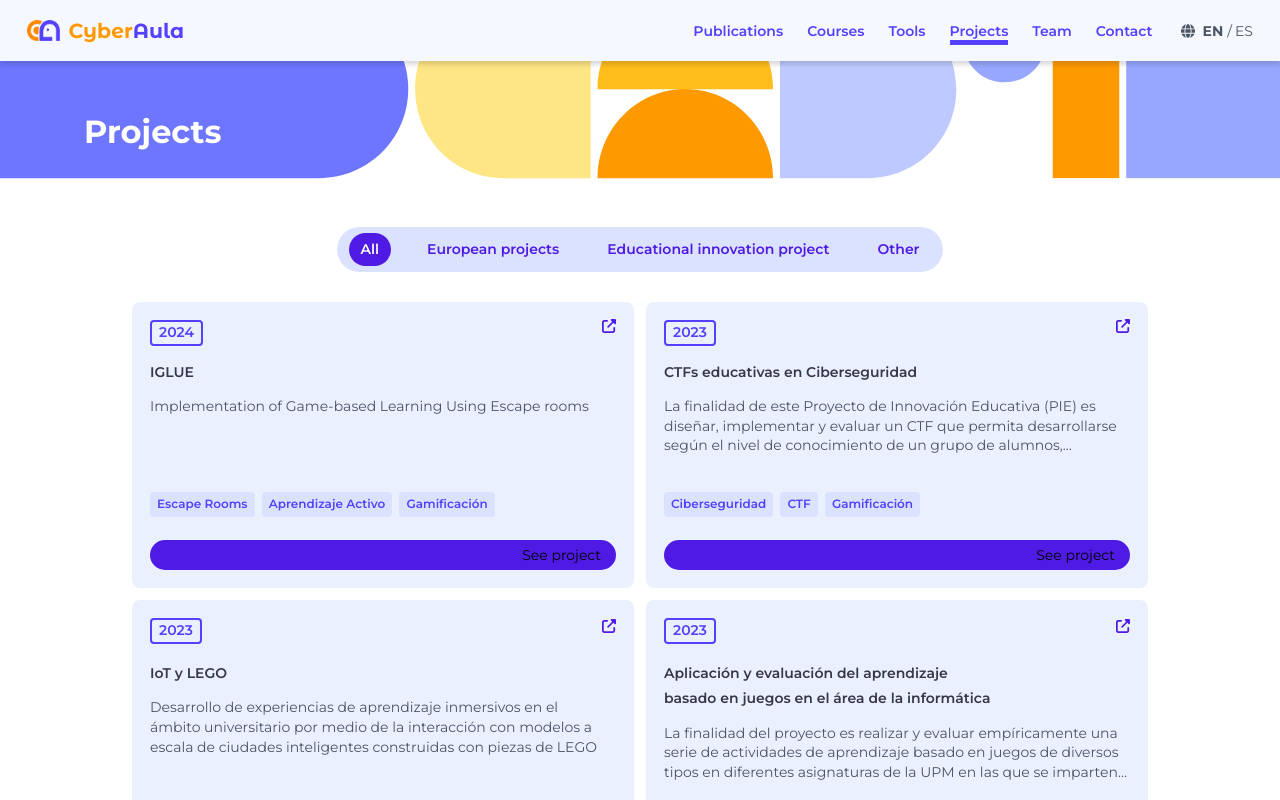
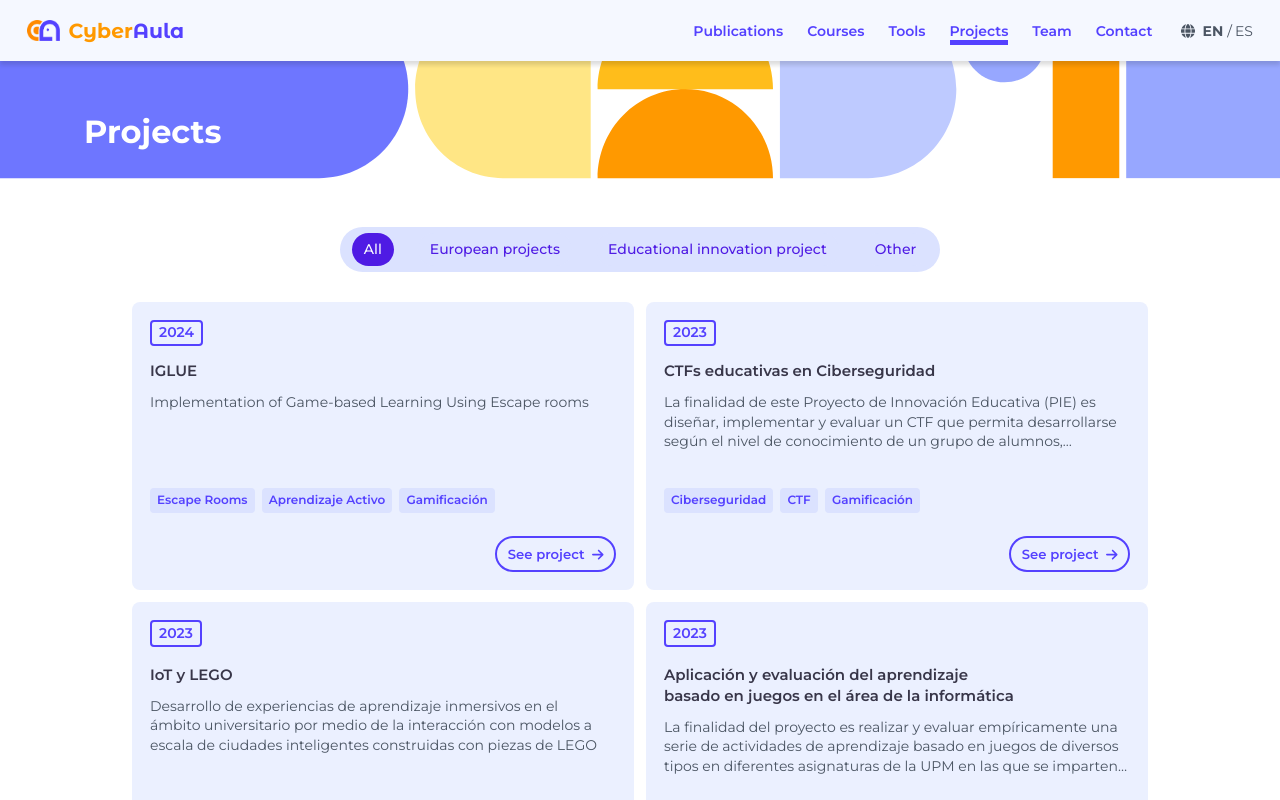
Before and after one commit to CyberAula/cyberaula.github.io, a Next.js app: page /projects in a window 1280 px wide. Shown: the top 800 px of the page. Built offline with nearby package versions, Linux system fonts and the light colour scheme.

Commit message:
Cards_Proyects

```diff
--- a/app/sass/partials/_projects.sass
+++ b/app/sass/partials/_projects.sass
@@ -33,7 +33,7 @@ $windowWidth: 100%
 
     .selected
         @apply bg-ca_blue-700
-        font-weight: 600
+        font-weight: 500
         @apply text-white
 
         &:hover
@@ -64,18 +64,23 @@ $windowWidth: 100%
                 display: flex
                 justify-content: flex-end
                 margin-top: auto
-                cursor: pointer
+
 
                 .view_project_button
-                @apply text-white bg-ca_blue-700
-                padding: 0.5rem 1.25rem
-                border-radius: 9999px
-                font-weight: 600
-                font-size: 0.95rem
-                transition: background-color 200ms ease-in-out
+                    @apply text-ca_blue-600 w-fit border-ca_blue-600 border-2 border-solid
+                    padding: 0.7rem 0.9rem
+                    border-radius: 9999px
+                    font-weight: 600
+                    font-size: 1.1rem
+                    transition: background-color 200ms ease-in-out
+                    font-weight: 600
+                    &:hover
+                        @apply text-white bg-ca_blue-600 border-ca_blue-700  border-solid border-2
+                        cursor: pointer
+                        font-weight: 600
+                    span
+                        padding-right: 0.6rem
 
-                &:hover
-                    @apply bg-ca_blue-800
 
 
 @media (min-width: 150px)
@@ -85,7 +90,7 @@ $windowWidth: 100%
         .button_filter
             @include button
             @apply bg-ca_blue-200
-            font-weight: 600
+            font-weight: 500
             padding: 0.6rem 1rem
             transition: 100ms ease-out
             cursor: pointer
@@ -96,12 +101,13 @@ $windowWidth: 100%
 
             &:active
                 @apply bg-ca_blue-400
-            @apply text-ca_blue-700
+                @apply text-ca_blue-700
 
         .selected
             @apply bg-ca_blue-700
-            font-weight: 600
+            font-weight: 500
             @apply text-white
+            padding: 0.6rem 1rem
 
             &:hover
                 @apply bg-ca_blue-800
@@ -170,15 +176,20 @@ $windowWidth: 100%
                 margin-top: auto
 
                 .view_project_button
-                @apply text-white bg-ca_blue-700
-                padding: 0.5rem 1.25rem
-                border-radius: 9999px
-                font-weight: 600
-                font-size: 0.95rem
-                transition: background-color 200ms ease-in-out
+                    @apply text-ca_blue-600 w-fit border-ca_blue-600 border-2
+                    padding: 0.7rem 0.9rem
+                    border-radius: 9999px
+                    font-weight: 500
+                    font-size: 1.1rem
+                    transition: background-color 200ms ease-in-out
+                    font-weight: 600
 
-                &:hover
-                    @apply bg-ca_blue-800
+                    &:hover
+                        @apply text-white bg-ca_blue-600 border-ca_blue-700 border-2
+                        cursor: pointer
+                        font-weight: 600
+
+
 @media (min-width: 640px)
 
 
--- a/app/sass/partials/_team.sass
+++ b/app/sass/partials/_team.sass
@@ -55,7 +55,7 @@
                         p
                             @apply text-center
                     .mate_email
-                        @apply mt-2 mb-1 p-2
+                        @apply mt-2 mb-1 p-2 pl-3 pr-3
                         color: $ca-blue-600
                         border: 2px solid $ca-blue-600
                         border-radius: 100px
--- a/components/projectCard.js
+++ b/components/projectCard.js
@@ -6,6 +6,8 @@ import { myProjectCards } from "@/constants/projectsCards";
 import { FontAwesomeIcon } from "@fortawesome/react-fontawesome";
 import { faUpRightFromSquare } from "@fortawesome/free-solid-svg-icons";
 import { useTranslation } from "react-i18next";
+import { faArrowRight } from "@fortawesome/free-solid-svg-icons";
+
 
 export default function ProjectCards() {
   const [projectCards, setProjectCards] = useState(myProjectCards);
@@ -62,13 +64,13 @@ export default function ProjectCards() {
               <span>
                 <p className="date">{date}</p>
               </span>
-              <Link href={route} target="_blank" className="flex items-center">
+              {/* <Link href={route} target="_blank" className="flex items-center">
                   <FontAwesomeIcon icon={faUpRightFromSquare} className="ml-2" />
-                </Link>
+                </Link> */}
             </div>
             <div className="project_info">
-              <h4 className="project_title mb-0 flex items-center">
-                <Link href={route} target="_blank" className="flex items-center">
+              <h4 className="project_title mb-0 flex items-center" >
+                <Link href={route} target="_blank" className="flex items-center text-xl">
                   {title}
                 </Link>
               </h4>
@@ -82,10 +84,11 @@ export default function ProjectCards() {
               ))}
             </div>
             <div className="project_cta mt-auto">
-              <Link href={route} target="_blank">
-                <button className="view_project_button">
+              <Link href={route} target="_blank" className="view_project_button">
+                <span >
                   {t("projects.viewProject")}
-                </button>
+                </span>
+                <FontAwesomeIcon icon={faArrowRight} />
               </Link>
             </div>
 
```
